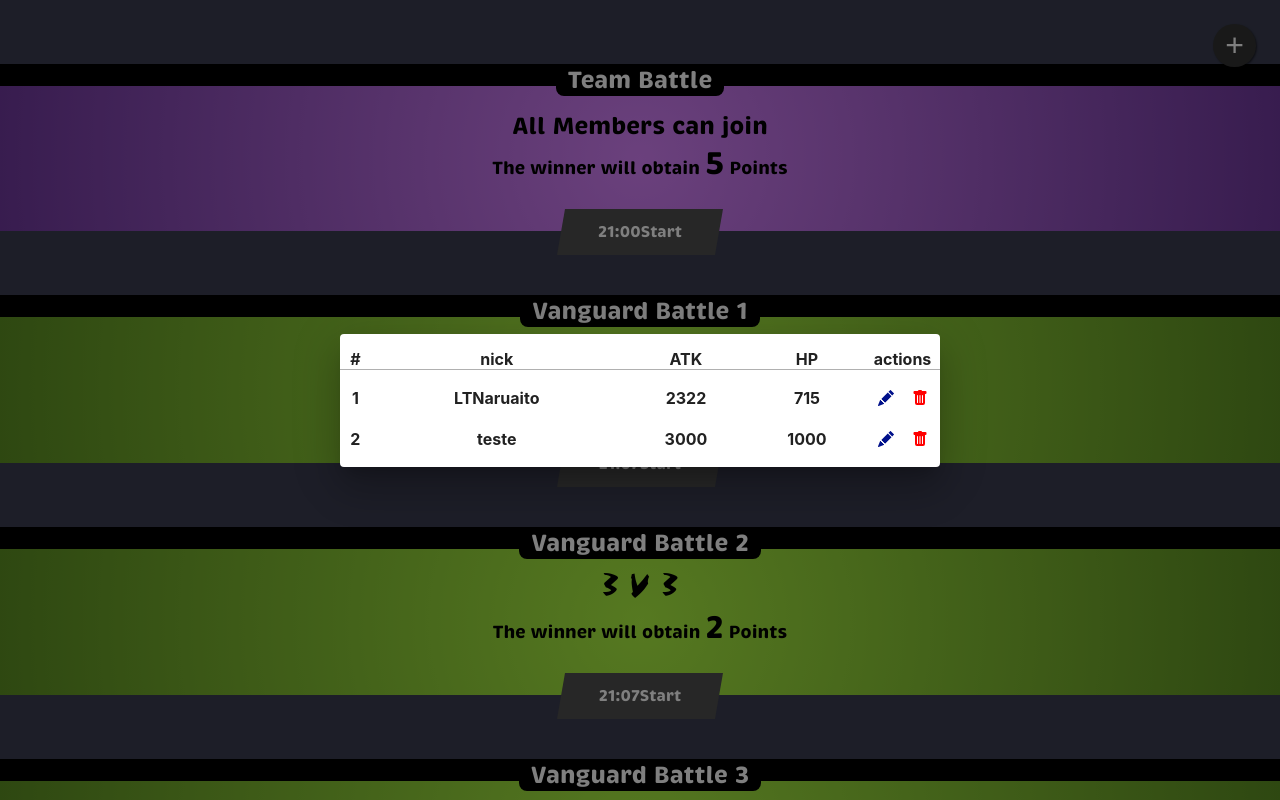
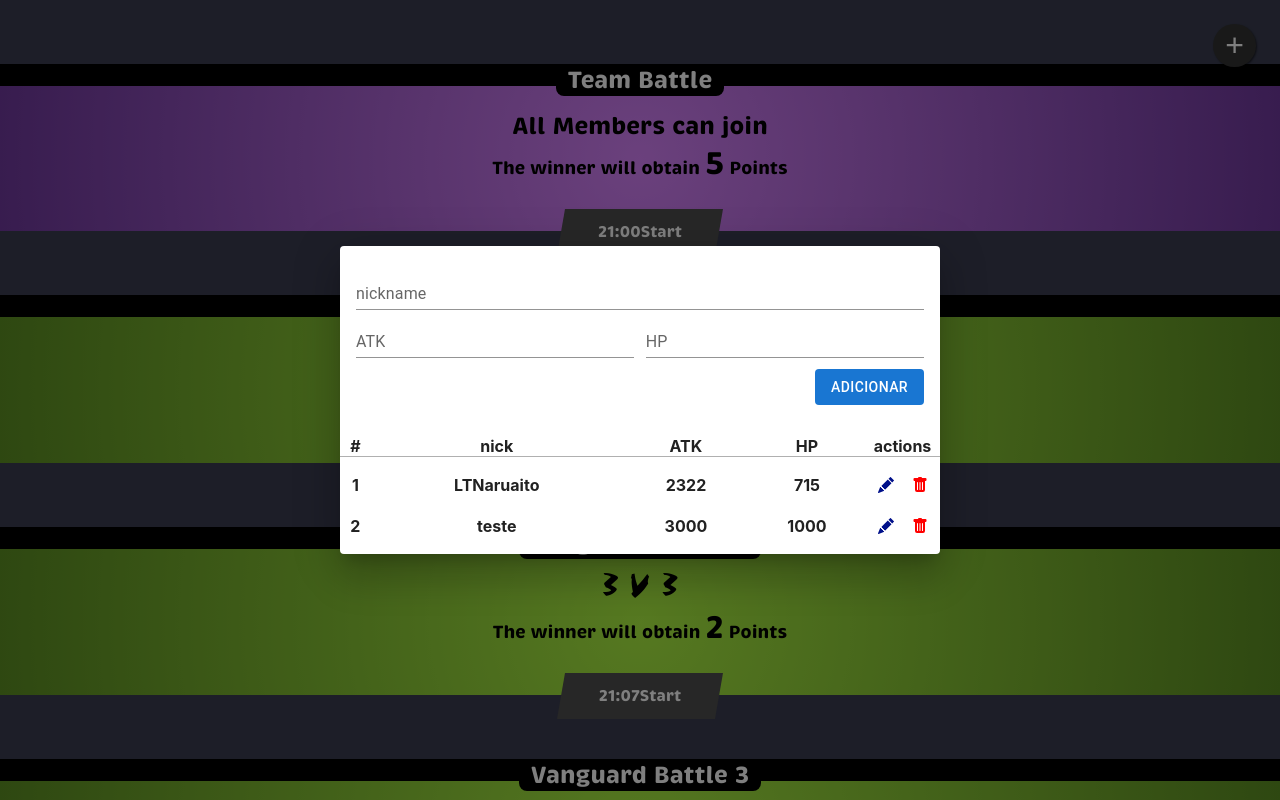
Before and after one commit to Joabson-developer/lost-app, a React (Create React App) app: page / in a window 1280 px wide. Shown: the top 800 px of the page. Built offline with nearby package versions, Linux system fonts and the light colour scheme.

Commit message:
feat: Add mais itens

```diff
--- a/src/App.scss
+++ b/src/App.scss
@@ -26,3 +26,26 @@
     background: #666;
   }
 }
+
+.form-content {
+  padding: 16px;
+  display: flex;
+  align-items: center;
+  flex-wrap: wrap;
+  gap: 2%;
+
+  .nickname {
+    flex: 1 1 100%;
+  }
+
+  .atk,
+  .hp {
+    flex: 1 1 48%;
+  }
+  .button {
+    display: flex;
+    justify-content: flex-end;
+    width: 100%;
+    margin-top: 2%;
+  }
+}
--- a/src/App.tsx
+++ b/src/App.tsx
@@ -1,5 +1,5 @@
 import React, { useState } from "react"
-import { Dialog } from "@mui/material"
+import { Button, Dialog, TextField } from "@mui/material"
 import { Card } from "./components/Card"
 
 import "./App.scss"
@@ -124,6 +124,22 @@ function App() {
         maxWidth="sm"
         fullWidth
       >
+        <div className="form-content">
+          <TextField
+            id="nickname"
+            className="nickname"
+            label="nickname"
+            variant="standard"
+          />
+          <TextField id="atk" className="atk" label="ATK" variant="standard" />
+          <TextField id="hp" className="hp" label="HP" variant="standard" />
+
+          <div className="button">
+            <Button variant="contained" disableElevation>
+              Adicionar
+            </Button>
+          </div>
+        </div>
         <Table players={players} />
       </Dialog>
     </div>
```
